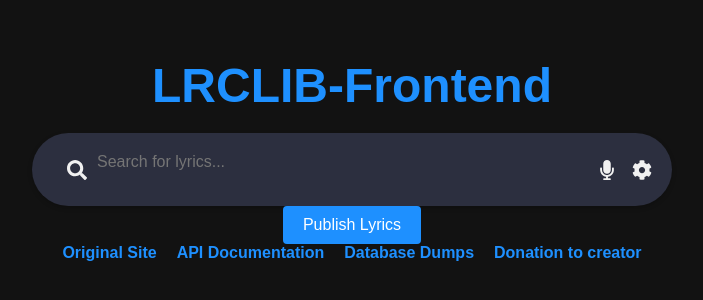
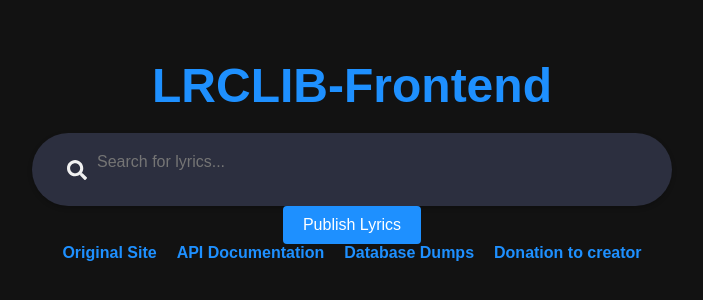
Before and after one commit to LaganYT/LRCLIB-Frontend, a Next.js app: page / in a window 1280 px wide. Shown: the part 246-546 px from the top of the page, without its empty margins (288-991 px from the left). Built offline with nearby package versions, Linux system fonts and the light colour scheme.

Commit message:
change search bar

```diff
--- a/pages/index.js
+++ b/pages/index.js
@@ -42,8 +42,6 @@
           placeholder="Search for lyrics..."
           className="input"
         />
-        <FaMicrophone className="icon" />
-        <FaCog className="icon" />
       </div>
       <button onClick={() => router.push('/publish')} className="button">Publish Lyrics</button>
       <div className="links">
--- a/pages/search/[query].js
+++ b/pages/search/[query].js
@@ -68,8 +68,6 @@
             placeholder="Search for lyrics..."
             className="input"
           />
-          <FaMicrophone className="icon" />
-          <FaCog className="icon" />
         </div>
       </div>
       <h1>Search Results for "{query}"</h1>
--- a/styles/global.css
+++ b/styles/global.css
@@ -318,6 +318,7 @@
   color: #f1f1f1;
   font-size: 16px;
   outline: none;
+  width: 100%; /* Ensure it fits the search bar */
 }
 
 .search-bar .icon {
```
Also changed, not shown: pages/search/index.js (+7 -0 lines).
